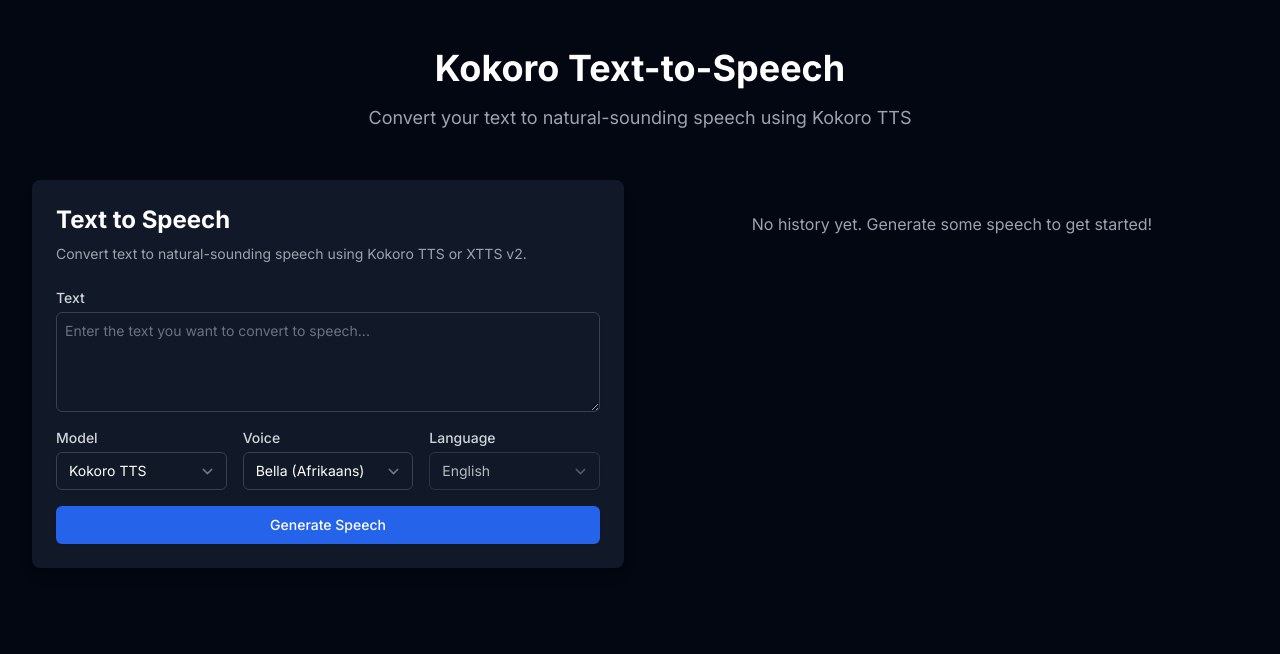
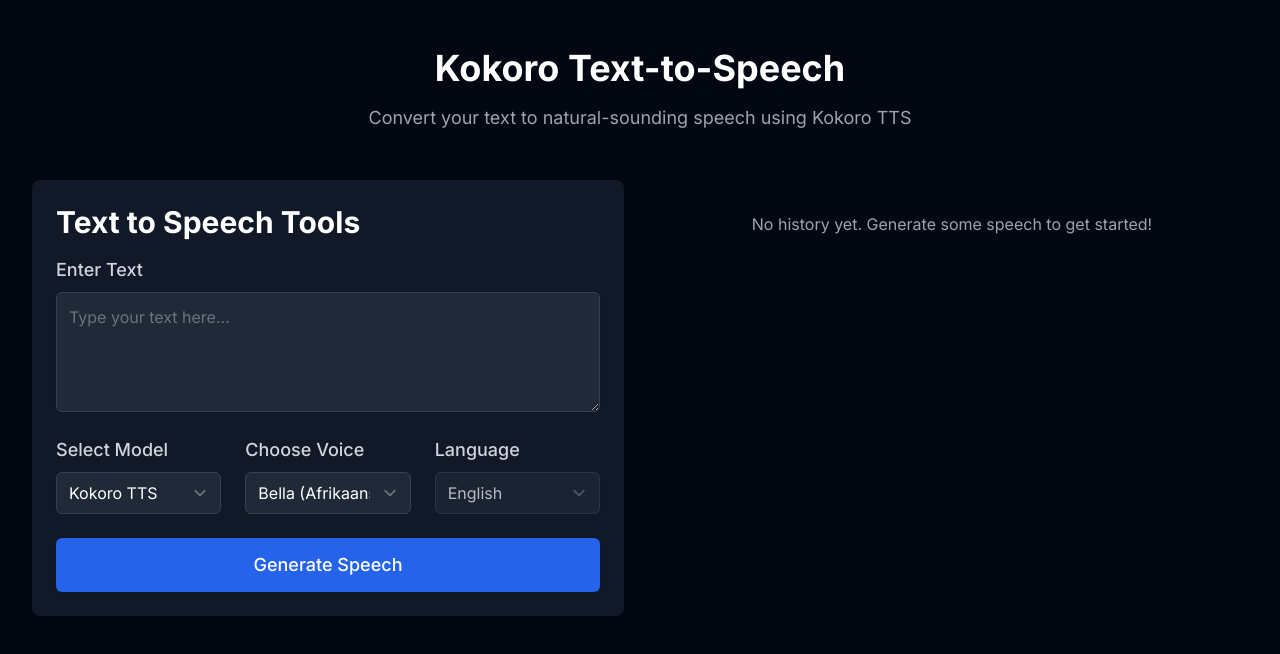
Before and after one commit to bobby38/koroko-tts, a Next.js app: page / in a window 1280 px wide. Shown: the top 654 px of the page. Built offline with nearby package versions, Linux system fonts and the light colour scheme.

Commit message:
Enhance UI for TextToSpeechForm with improved layout and styling

```diff
--- a/src/components/TextToSpeechForm.tsx
+++ b/src/components/TextToSpeechForm.tsx
@@ -130,36 +130,33 @@
 
   return (
     <div className="w-full max-w-2xl mx-auto p-6 bg-gray-900 rounded-lg shadow-lg">
-      <h2 className="text-2xl font-bold text-white mb-2">Text to Speech</h2>
-      <p className="text-gray-400 mb-6 text-sm">
-        Convert text to natural-sounding speech using Kokoro TTS or XTTS v2.
-      </p>
+      <h2 className="text-3xl font-bold text-white mb-4">Text to Speech Tools</h2>
 
-      <form ref={formRef} onSubmit={handleSubmit} className="space-y-4">
+      <form ref={formRef} onSubmit={handleSubmit} className="space-y-6">
         <div>
-          <label htmlFor="text" className="block text-sm font-medium text-gray-300">
-            Text
+          <label htmlFor="text" className="block text-lg font-medium text-gray-300">
+            Enter Text
           </label>
           <textarea
             id="text"
             value={text}
             onChange={(e) => setText(e.target.value)}
-            className="mt-1 block w-full rounded-md border border-gray-700 bg-gray-900 text-white shadow-sm focus:border-blue-500 focus:ring-blue-500 sm:text-sm p-2 min-h-[100px]"
-            placeholder="Enter the text you want to convert to speech..."
+            className="mt-2 block w-full rounded-md border border-gray-700 bg-gray-800 text-white shadow-sm focus:border-blue-500 focus:ring-blue-500 sm:text-base p-3 min-h-[120px]"
+            placeholder="Type your text here..."
             disabled={isLoading}
           />
         </div>
 
-        <div className="grid grid-cols-3 gap-4">
+        <div className="grid grid-cols-3 gap-6">
           <div>
-            <label htmlFor="model" className="block text-sm font-medium text-gray-300">
-              Model
+            <label htmlFor="model" className="block text-lg font-medium text-gray-300">
+              Select Model
             </label>
             <select
               id="model"
               value={model}
               onChange={(e) => handleModelChange(e.target.value)}
-              className="mt-1 block w-full rounded-md border border-gray-700 bg-gray-900 text-white shadow-sm focus:border-blue-500 focus:ring-blue-500 sm:text-sm"
+              className="mt-2 block w-full rounded-md border border-gray-700 bg-gray-800 text-white shadow-sm focus:border-blue-500 focus:ring-blue-500 sm:text-base"
               disabled={isLoading}
             >
               {MODELS.map((option) => (
@@ -171,14 +168,14 @@
           </div>
 
           <div>
-            <label htmlFor="voice" className="block text-sm font-medium text-gray-300">
-              Voice
+            <label htmlFor="voice" className="block text-lg font-medium text-gray-300">
+              Choose Voice
             </label>
             <select
               id="voice"
               value={voice}
               onChange={(e) => setVoice(e.target.value)}
-              className="mt-1 block w-full rounded-md border border-gray-700 bg-gray-900 text-white shadow-sm focus:border-blue-500 focus:ring-blue-500 sm:text-sm"
+              className="mt-2 block w-full rounded-md border border-gray-700 bg-gray-800 text-white shadow-sm focus:border-blue-500 focus:ring-blue-500 sm:text-base"
               disabled={isLoading}
             >
               {voices.map((option) => (
@@ -190,14 +187,14 @@
           </div>
 
           <div>
-            <label htmlFor="language" className="block text-sm font-medium text-gray-300">
+            <label htmlFor="language" className="block text-lg font-medium text-gray-300">
               Language
             </label>
             <select
               id="language"
               value={language}
               onChange={(e) => setLanguage(e.target.value)}
-              className="mt-1 block w-full rounded-md border border-gray-700 bg-gray-900 text-white shadow-sm focus:border-blue-500 focus:ring-blue-500 sm:text-sm"
+              className="mt-2 block w-full rounded-md border border-gray-700 bg-gray-800 text-white shadow-sm focus:border-blue-500 focus:ring-blue-500 sm:text-base"
               disabled={isLoading || model === 'kokoro'}
             >
               {LANGUAGES.map((option) => (
@@ -213,7 +210,7 @@
           <button
             type="submit"
             disabled={isLoading}
-            className={`w-full flex justify-center py-2 px-4 border border-transparent rounded-md shadow-sm text-sm font-medium text-white ${
+            className={`w-full flex justify-center py-3 px-5 border border-transparent rounded-md shadow-sm text-lg font-medium text-white ${
               isLoading
                 ? 'bg-blue-400 cursor-not-allowed'
                 : 'bg-blue-600 hover:bg-blue-700 focus:outline-none focus:ring-2 focus:ring-offset-2 focus:ring-blue-500'
```
